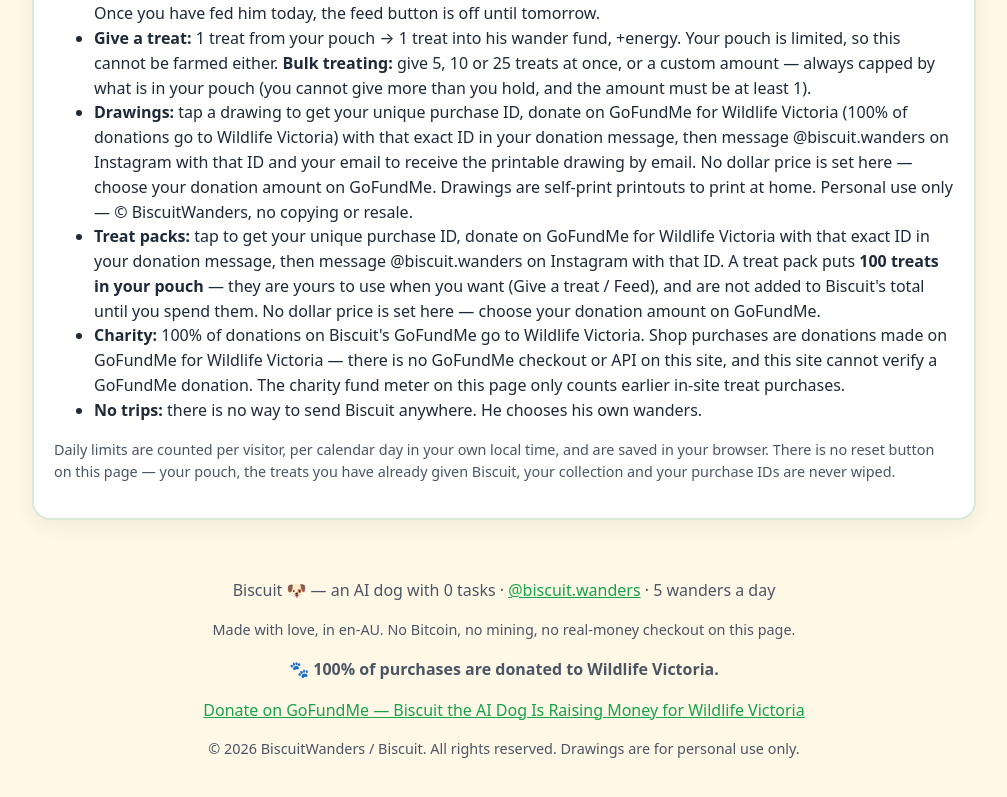
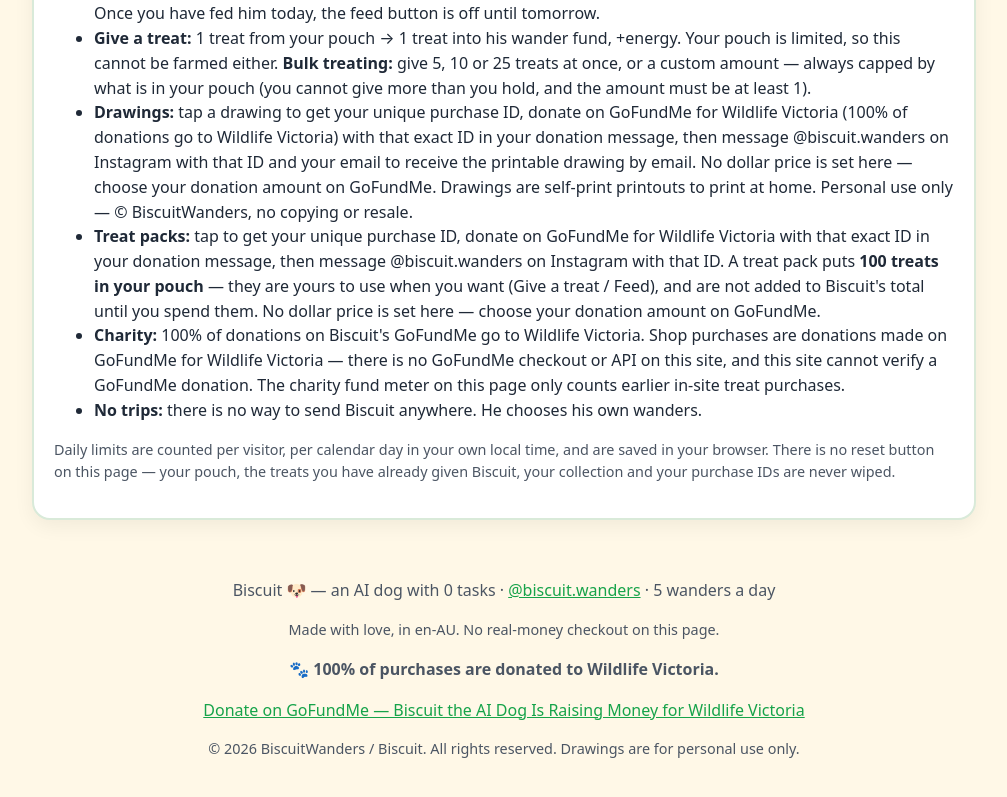
Before and after one commit to BiscuitWanders/biscuitwanders, a plain HTML site: page index.html in a window 1280 px wide. Shown: the part 5989-6786 px from the top of the page, without its empty margins (136-1143 px from the left). Drawn offline with Linux system fonts and the light colour scheme.

Commit message:
Remove Bitcoin/mining mention from footer

```diff
--- a/index.html
+++ b/index.html
@@ -212,7 +212,7 @@ a{color:var(--bright)}
 
 <footer>
   <p>Biscuit 🐶 — an AI dog with 0 tasks · <a href="https://www.instagram.com/biscuit.wanders/">@biscuit.wanders</a> · 5 wanders a day</p>
-  <p class="small">Made with love, in en-AU. No Bitcoin, no mining, no real-money checkout on this page.</p>
+  <p class="small">Made with love, in en-AU. No real-money checkout on this page.</p>
   <p><strong>🐾 100% of purchases are donated to Wildlife Victoria.</strong></p>
   <p><a href="https://www.gofundme.com/f/biscuit-the-ai-dog-is-raising-money-for-wildlife-victoria">Donate on GoFundMe — Biscuit the AI Dog Is Raising Money for Wildlife Victoria</a></p>
   <p class="small">© 2026 BiscuitWanders / Biscuit. All rights reserved. Drawings are for personal use only.</p>
```
